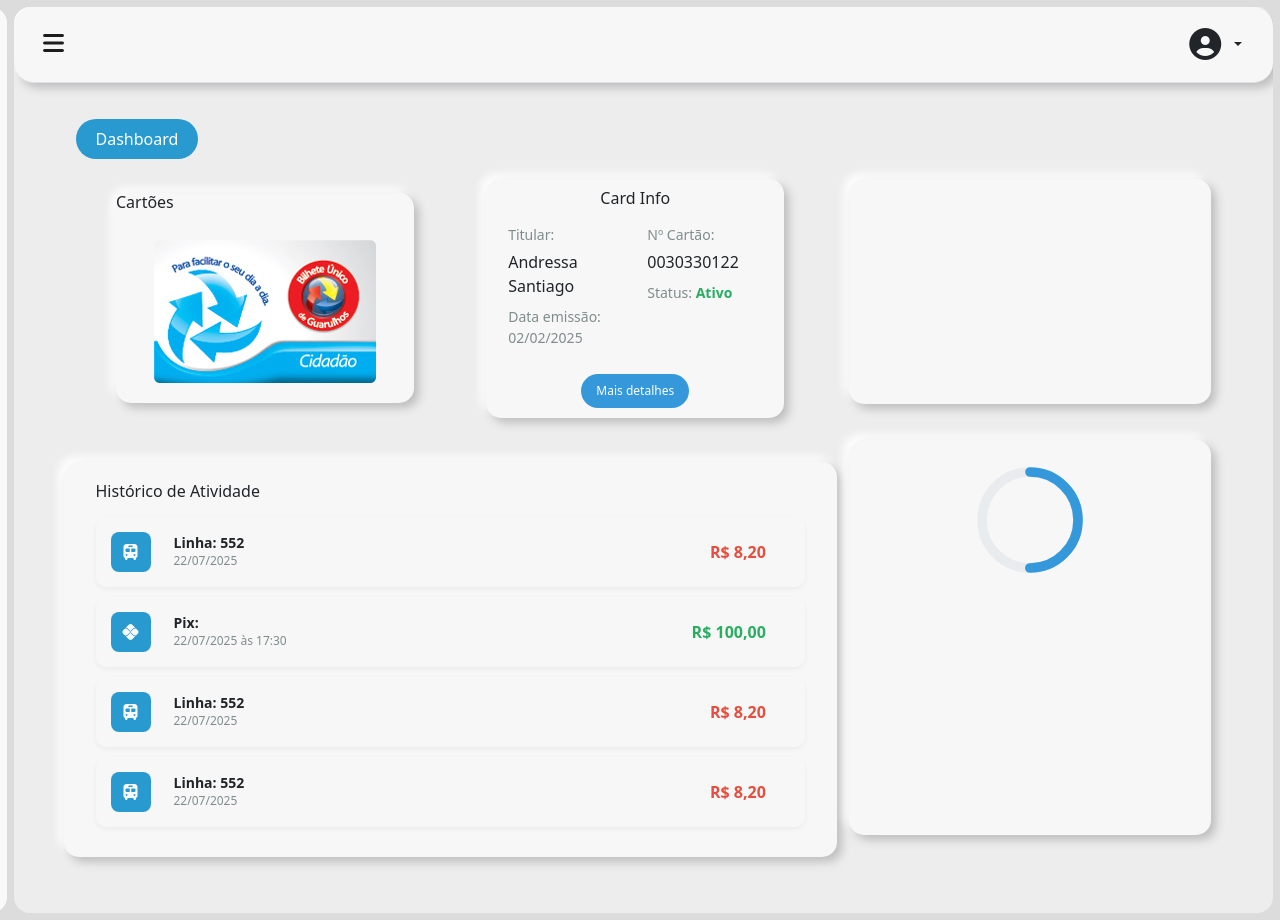
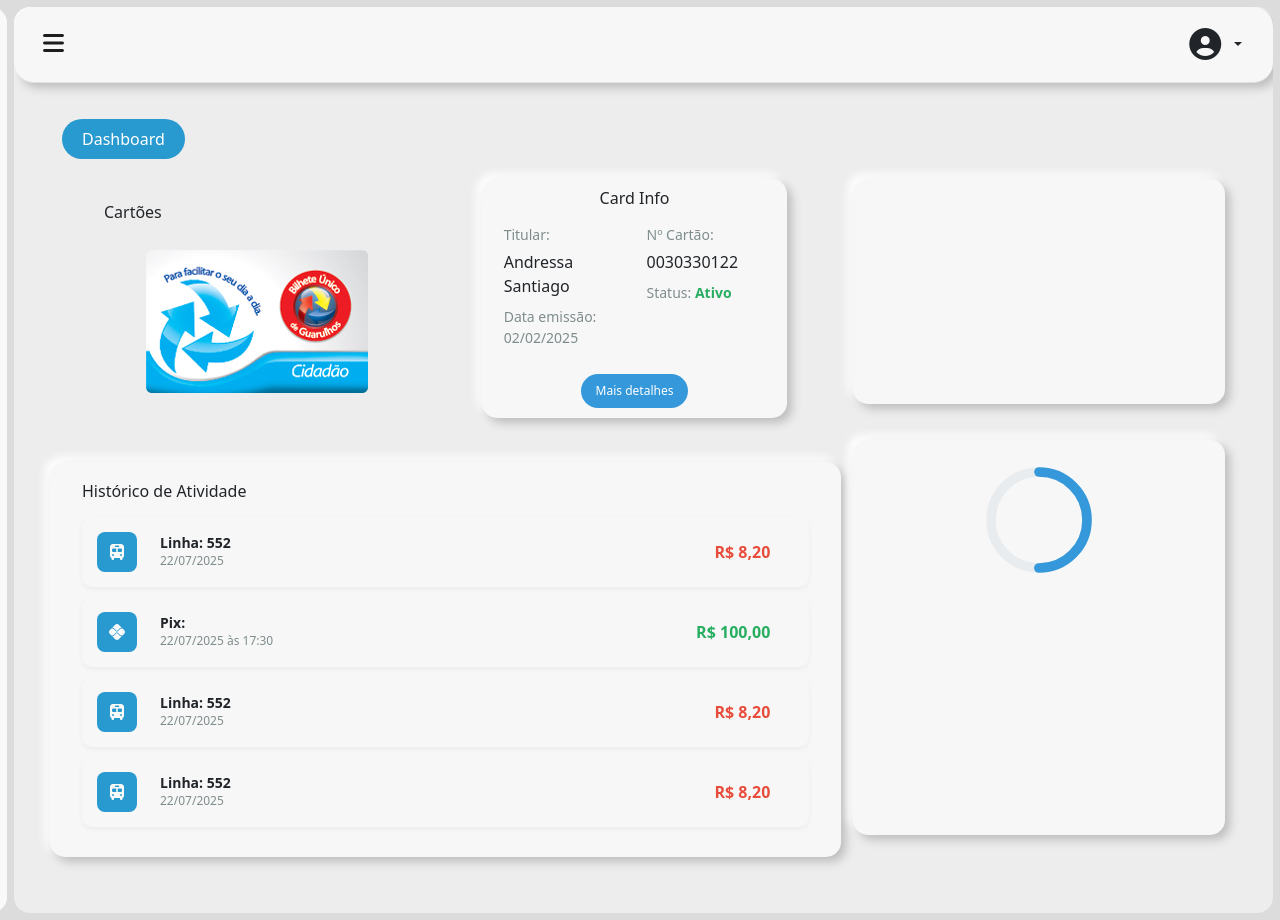
Before and after one commit to Jhonnatavieira/CarteraDigitalGuarupass, a PHP site: page /dashboard.php in a window 1280 px wide. Run offline with PHP 8.4, Linux system fonts and the light colour scheme; some libraries are stand-ins or nearby versions.

Commit message:
fix: arruma bug dos container estarem comprimidos

```diff
--- a/frm_carteira.css
+++ b/frm_carteira.css
@@ -354,7 +354,7 @@
 
 /* Responsividade para desktop */
 @media (min-width: 768px) {
-    .container-fluid {
+    #card-container {
         max-width: 1200px;
         margin: 0 auto;
     }
--- a/frm_carteira.php
+++ b/frm_carteira.php
@@ -2,7 +2,7 @@
     <div class="container-fluid">
                     <button class="carteira-btn">Carteira</button>
                 </div>
-    <div class="container-fluid">
+    <div id="card-container" class="container-fluid">
         <div class="row justify-content-center">
             <div class="col-md-8 col-lg-6">
 
--- a/frm_dashboard.php
+++ b/frm_dashboard.php
@@ -5,10 +5,10 @@
     <!-- Coluna Esquerda - Cartões e Histórico -->
     <div class="col-lg-8">
         <!-- Seção de Cartões -->
-        <div class="row justify-content-center align-items-center gap-5 mb-4">
+        <div class="row d-flex justify-content-center align-items-center gap-5 mb-4">
             <!-- Cartão Físico -->
             <div class="col-md-5">
-                <div class="custom-card">
+                <div class="">
                     <h6 class="mb-2 text-start">Cartões</h6>
                     <div
                         class="card-section d-flex justify-content-center align-items-center flex-column">
```
